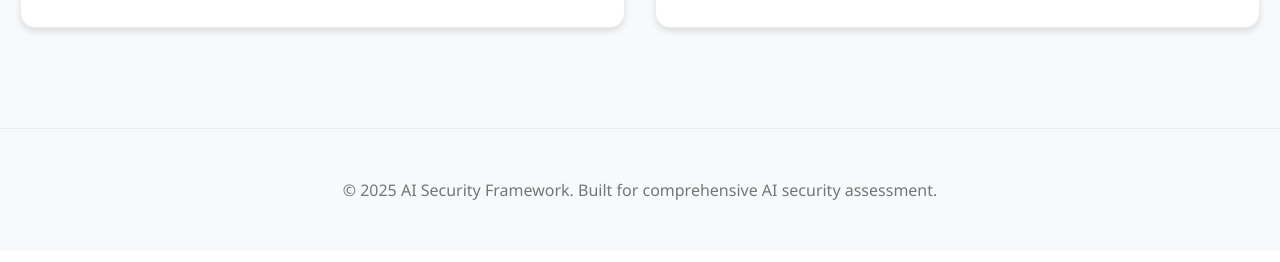
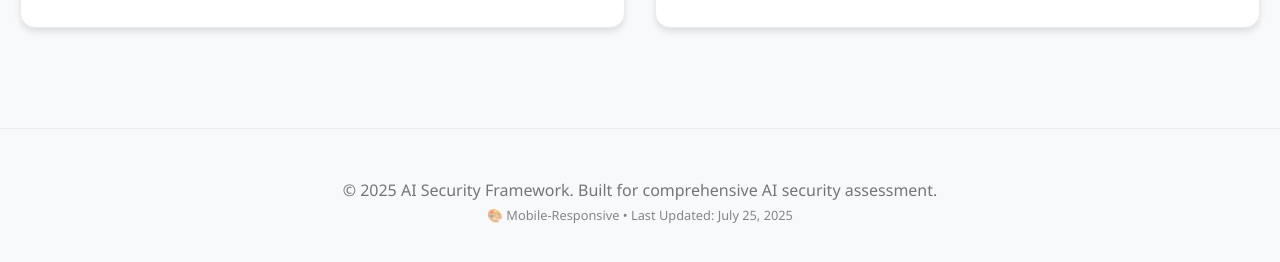
Before and after one commit to Regine12/ai-security-framework, a website: page public/index.html in a window 1280 px wide. Shown: the part 8636-8898 px from the top of the page. Drawn offline with Linux system fonts and the light colour scheme.

Commit message:
🧪 Test auto-deploy: Add mobile-responsive indicator to footer

```diff
--- a/public/index.html
+++ b/public/index.html
@@ -684,6 +684,9 @@
     <footer class="footer">
         <div class="container">
             <p>&copy; 2025 AI Security Framework. Built for comprehensive AI security assessment.</p>
+            <p style="font-size: 0.8rem; opacity: 0.7; margin-top: 5px;">
+                🎨 Mobile-Responsive • Last Updated: July 25, 2025
+            </p>
         </div>
     </footer>
 
```
